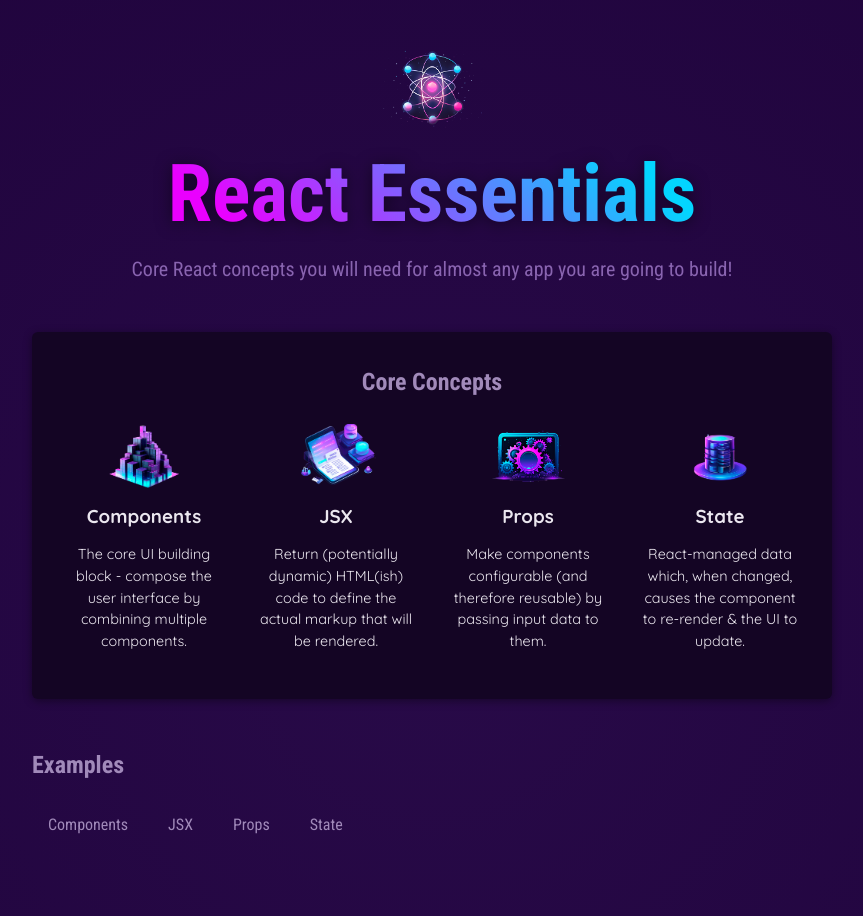
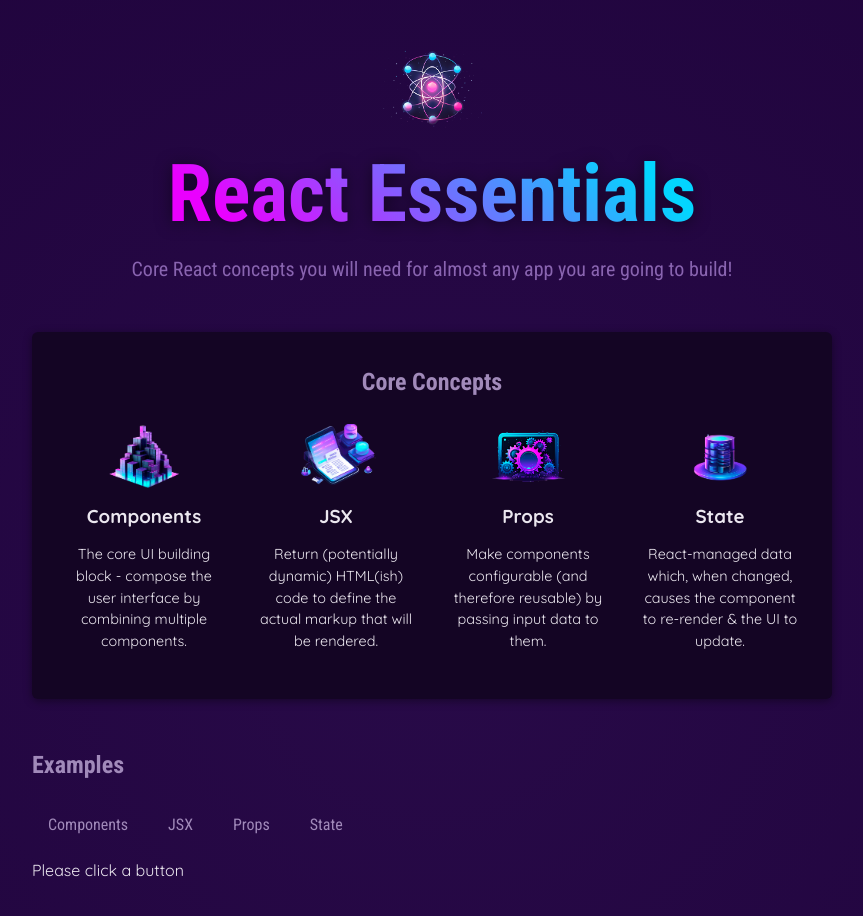
Before and after one commit to yuhaoboris/hello-react, a React (Vite) app: page / in a window 1280 px wide. Shown: the top 916 px of the page, without its empty margins (208-1071 px from the left). Built offline with nearby package versions, Linux system fonts and the light colour scheme.

Commit message:
Section 3: 53. managing state with useState

```diff
--- a/src/App.jsx
+++ b/src/App.jsx
@@ -2,10 +2,13 @@
 import CoreConcept from './components/CoreConcept.jsx'
 import { CORE_CONCEPTS } from './data.js'
 import TabButton from './components/TabButton.jsx'
+import { useState } from 'react'
 
 function App() {
-  function handleClick (clickedButton) {
-    console.log(`${clickedButton} Clicked`)
+  const [currentTopic, setCurrentTopic] = useState('Please click a button')
+
+  function handleClick (selectedTopic) {
+    setCurrentTopic(selectedTopic)
   }
 
   return (
@@ -31,6 +34,8 @@
             <TabButton onClick={() => handleClick('props')}>Props</TabButton>
             <TabButton onClick={() => handleClick('state')}>State</TabButton>
           </menu>
+
+          <div>{currentTopic}</div>
         </section>
       </main>
     </div>
```
